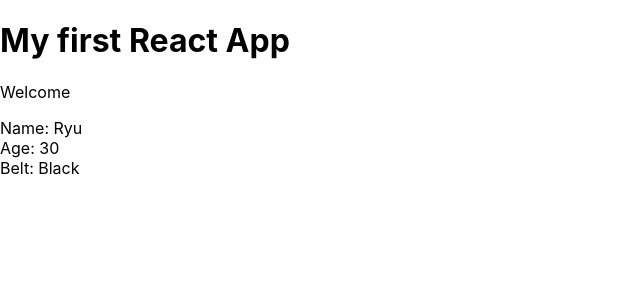
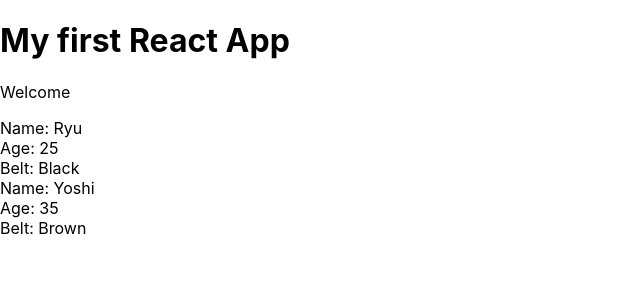
Before and after one commit to FChappuis452/React-Redux, a React (Create React App) app in the folder myapp/: page / in a window 1280 px wide. Shown: the top 300 px of the page, without its empty margins (0-640 px from the left). Built offline with nearby package versions, Linux system fonts and the light colour scheme.

Commit message:
Lesson 13, properties and passing them

```diff
--- a/myapp/src/App.js
+++ b/myapp/src/App.js
@@ -8,7 +8,8 @@
     <div className="App">
       <h1>My first React App</h1>
       <p>Welcome</p>
-      <Ninjas/>
+      <Ninjas name="Ryu" age="25" belt="Black"/>
+      <Ninjas name="Yoshi" age="35" belt="Brown"/>
     </div>
   );
 }
--- a/myapp/src/Ninjas.js
+++ b/myapp/src/Ninjas.js
@@ -2,11 +2,13 @@
 
 class Ninjas extends Component{
     render(){
+        console.log(this.props);
+        const { name, age, belt } = this.props;
         return(
             <div className="ninja">
-                <div>Name: Ryu</div>
-                <div>Age: 30</div>
-                <div>Belt: Black</div>
+                <div>Name: {name}</div>
+                <div>Age: {age}</div>
+                <div>Belt: {belt}</div>
             </div>
         )
     }
```
